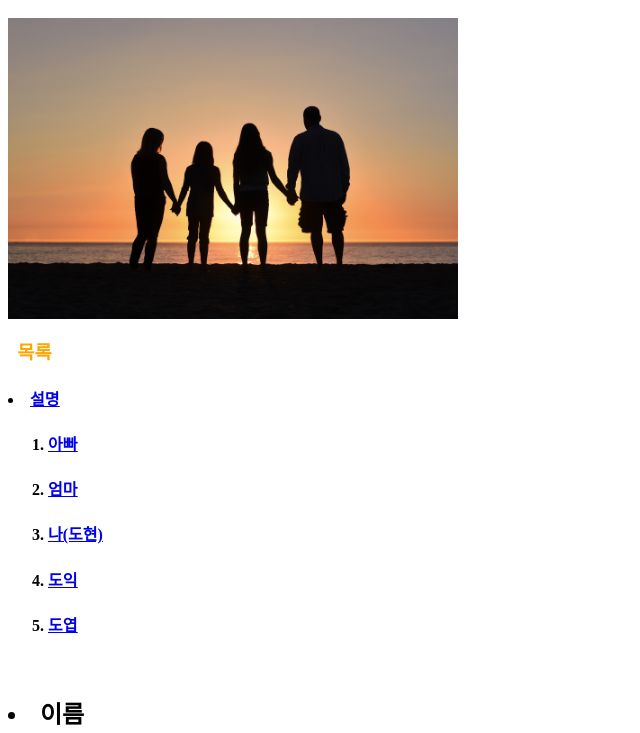
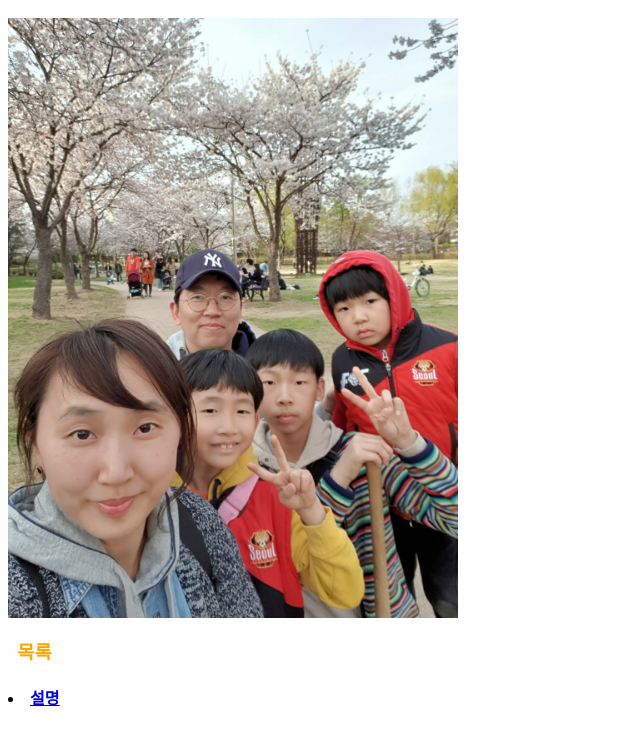
Before and after one commit to kwakdogdog/my-family, a plain HTML site: page 엄마.html in a window 1280 px wide. Shown: the part 57-790 px from the top of the page, without its empty margins (0-640 px from the left). Drawn offline with Linux system fonts and the light colour scheme.

Commit message:
Update 엄마.html

```diff
--- a/엄마.html
+++ b/엄마.html
@@ -4,7 +4,7 @@
     <title>우리가족 소개(엄마)</title>
   </head>
 <a title="엄마에 대해"><h1><strong>엄마</strong>를 <strong>소개</strong>합니다.</h1></a>
-  <img src="배경.jpeg" width="450">
+  <img src="가족.jpg" width="450">
 <h3><strong>&nbsp;&nbsp;<font color="orange">목록</font></strong></h3>
 <h4><li><u><a href="index.html">설명</a></u></li></h4>
 <ol>
```
